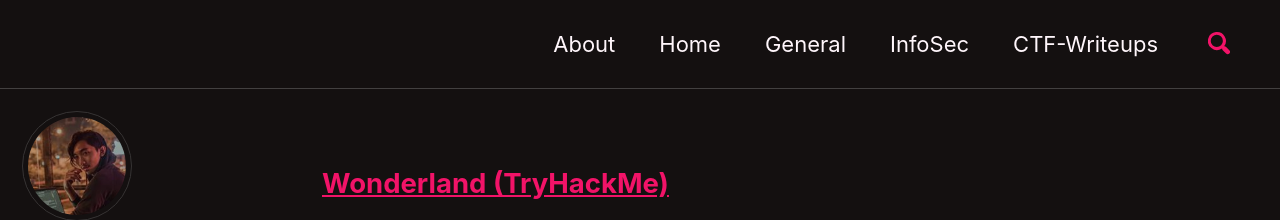
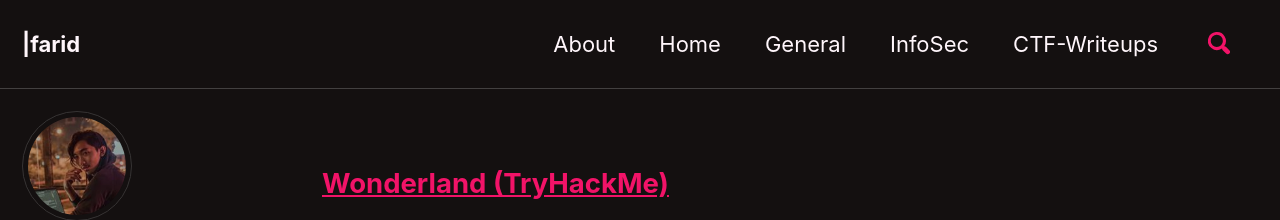
Before and after one commit to faridarif/faridarif.github.io, a Jekyll site: the page built from index.html, in a window 1280 px wide and 1247 px high. Shown: the top 220 px of the window. Built offline with Jekyll 4.4.1, drawn with Linux system fonts in a browser that asks for light colours; cached includes are drawn as plain includes; the list of posts is cut into pages by our own code.

Commit message:
Update _config.yml

```diff
--- a/_config.yml
+++ b/_config.yml
@@ -16,7 +16,7 @@ minimal_mistakes_skin    : "neon" # "air", "aqua", "contrast", "dark", "dirt", "
 
 # Site Settings
 locale                   : "en-US"
-title                    : "<farid>"
+title                    : "|farid"
 title_separator          : "-"
 subtitle                 : # site tagline that appears below site title in masthead
 name                     : "Farid Arif"
```
